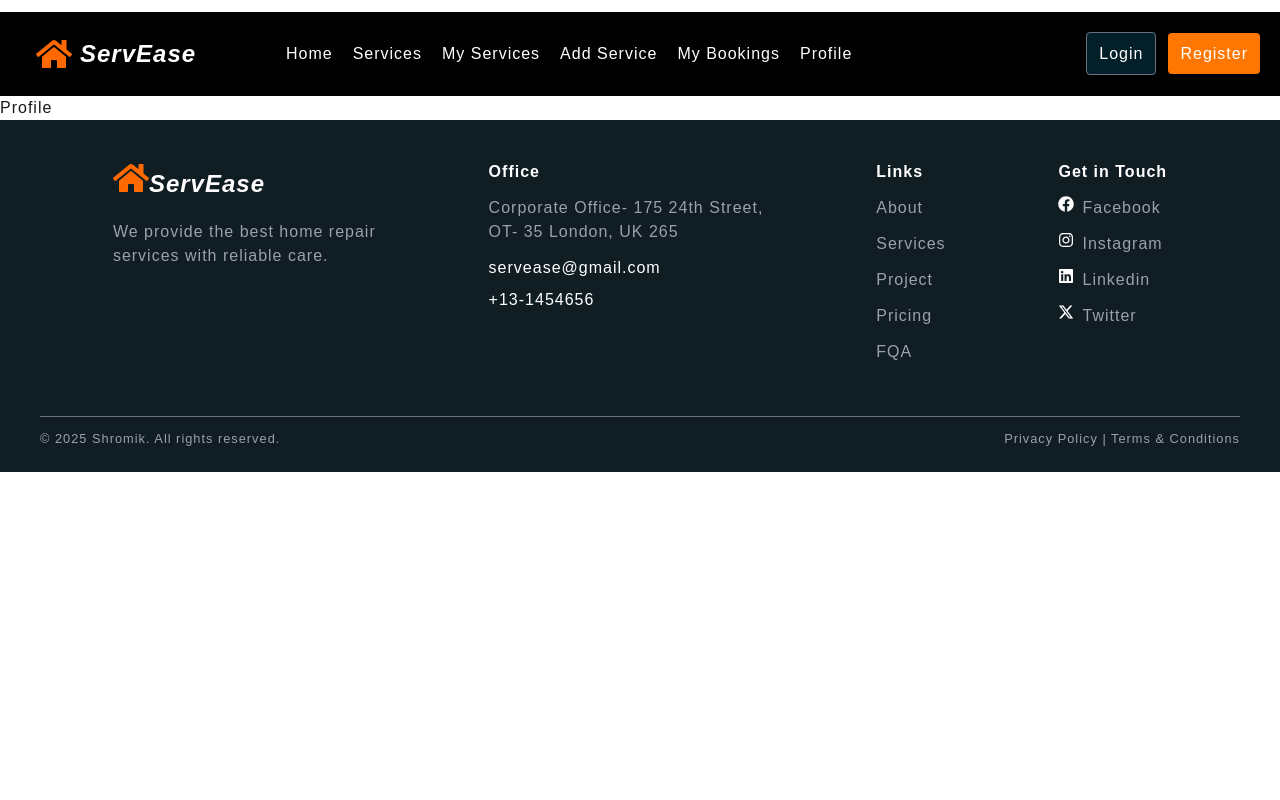
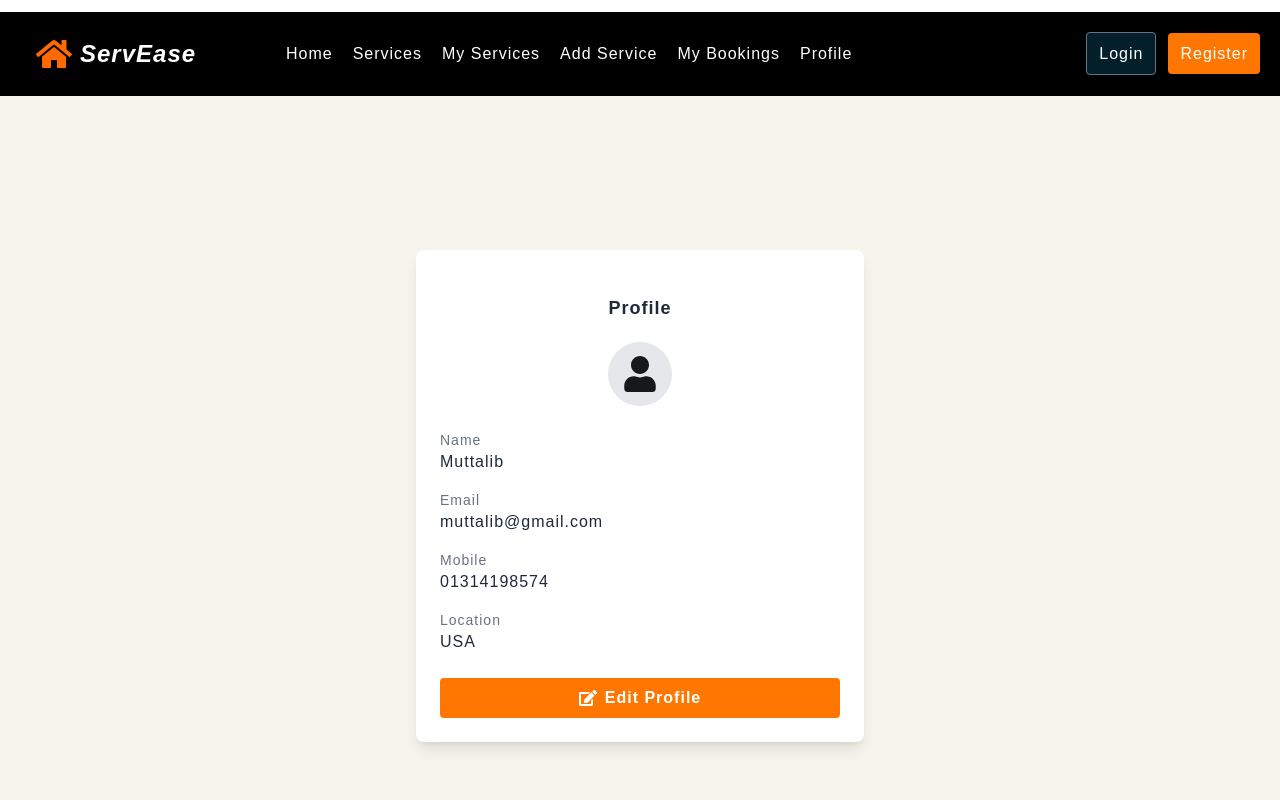
Before and after one commit to muttalib06/home-service-client, a React (Vite) app: page /profile in a window 1280 px wide. Shown: the top 800 px of the page. Built offline with nearby package versions, Linux system fonts and the light colour scheme; no server answers.

Commit message:
added profile section

```diff
--- a/src/pages/Profile.jsx
+++ b/src/pages/Profile.jsx
@@ -1,12 +1,122 @@
-import React from 'react';
+import React, { useEffect, useState } from "react";
+import { FaEdit, FaUser } from "react-icons/fa";
 
 const Profile = () => {
-        return (
-                <div>
-                        <h1>Profile</h1>
+  const [isEditing, setIsEditing] = useState(false);
+  useEffect(() =>{
+        window.scrollTo(0,0);
+  },[])
+  return (
+    <div className="bg-[#f6f5ed] h-screen flex items-center justify-center">
+      <div className="bg-white rounded-lg shadow-lg w-full max-w-md p-6 mx-4 md:mx-0">
+        <div>
+          <h2 className="text-lg text-center my-5 font-semibold text-gray-800">
+            Profile
+          </h2>
+          <div className="flex justify-center mb-6">
+            <div className="w-16 h-16 bg-gray-200 rounded-full flex items-center justify-center text-4xl">
+              <FaUser></FaUser>
+            </div>
+          </div>
+        </div>
 
-                </div>
-        );
+        {!isEditing ? (
+          <div>
+            <div className="space-y-4">
+              <div>
+                <p className="text-sm text-gray-500">Name</p>
+                <p className="text-base text-gray-800 font-medium">Muttalib</p>
+              </div>
+
+              <div>
+                <p className="text-sm text-gray-500">Email</p>
+                <p className="text-base text-gray-800">muttalib@gmail.com</p>
+              </div>
+
+              <div>
+                <p className="text-sm text-gray-500">Mobile</p>
+                <p className="text-base text-gray-800">01314198574</p>
+              </div>
+
+              <div>
+                <p className="text-sm text-gray-500">Location</p>
+                <p className="text-base text-gray-800">USA</p>
+              </div>
+            </div>
+
+            {/* Edit Button */}
+            <button
+              onClick={() => setIsEditing(true)}
+              className="w-full mt-6 secondary-btn text-white font-semibold py-2 rounded flex items-center justify-center gap-2 transition"
+            >
+              <FaEdit size={18} />
+              Edit Profile
+            </button>
+          </div>
+        ) : (
+          <div>
+            <div className="space-y-4">
+              <div>
+                <label className="block text-sm text-gray-600 mb-2">Name</label>
+                <input
+                  type="text"
+                  className="w-full border border-gray-300 rounded px-3 py-2 focus:outline-none focus:border-blue-500"
+                />
+              </div>
+
+              <div>
+                <label className="block text-sm text-gray-600 mb-2">
+                  Email
+                </label>
+                <input
+                  type="email"
+                  className="w-full border border-gray-300 rounded px-3 py-2 focus:outline-none focus:border-blue-500"
+                />
+              </div>
+
+              <div>
+                <label className="block text-sm text-gray-600 mb-2">
+                  Mobile
+                </label>
+                <input
+                  type="tel"
+                  className="w-full border border-gray-300 rounded px-3 py-2 focus:outline-none focus:border-blue-500"
+                />
+              </div>
+
+              <div>
+                <label className="block text-sm text-gray-600 mb-2">
+                  Location
+                </label>
+                <input
+                  type="text"
+                  className="w-full border border-gray-300 rounded px-3 py-2 focus:outline-none focus:border-blue-500"
+                />
+              </div>
+            </div>
+
+            {/* Action Buttons */}
+            <div className="flex gap-3 mt-6">
+              <button
+                onClick={() => setIsEditing(false)}
+                className="flex-1 secondary-btn text-white font-semibold py-2 rounded transition"
+              >
+                Save
+              </button>
+              <button
+                onClick={() => setIsEditing(false)}
+                className="flex-1 bg-gray-300 hover:bg-gray-400 text-gray-800 font-semibold py-2 rounded transition"
+              >
+                Cancel
+              </button>
+            </div>
+          </div>
+        )}
+
+        {/* Edit mode */}
+      </div>
+    </div>
+  );
 };
 
 export default Profile;
```
